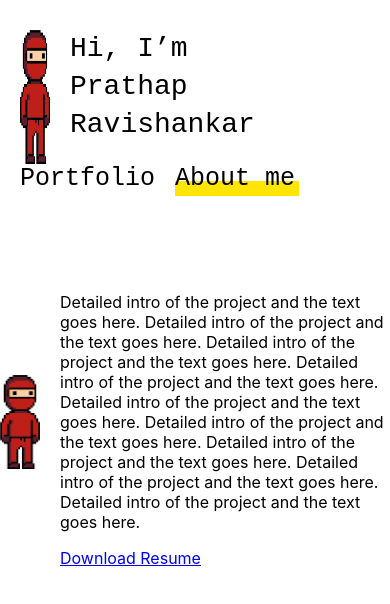
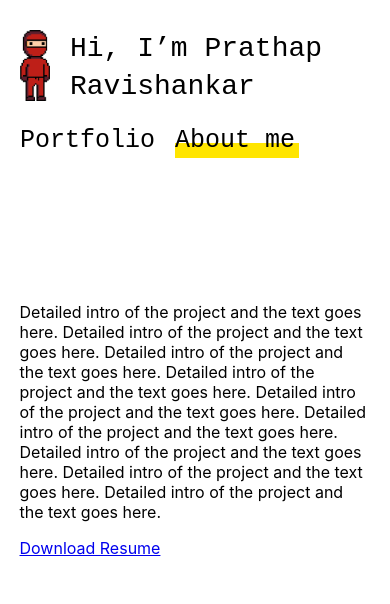
Before and after one commit to shutterdragon/shutterdragon.github.io, a React (Create React App) app: page /about in a window 390 px wide. Shown: the top 604 px of the page. Built offline with nearby package versions, Linux system fonts and the light colour scheme; a web font is replaced by a local one.

Commit message:
about content styling mobile

```diff
--- a/src/App.css
+++ b/src/App.css
@@ -174,7 +174,7 @@ header h1 {
 }
 
 .titlePic {
-  width: 25%;
+  width: 100%;
 }
 .publicationName {
   width: 10%;
@@ -235,10 +235,13 @@ header .container-fluid {
   column-gap: 20px;
   text-decoration: none;
   color: #000;
+  justify-content: flex-start;
+  align-items: flex-start;
 }
 
 .logoTitle img {
   width: 30px;
+  align-self: start;
 }
 
 .star {
@@ -263,7 +266,15 @@ header .container-fluid {
   width: 40px;
 }
 
+.titleWStar {
+  display: flex;
+  column-gap: 20px;
+}
+
 @media (max-width: 767px) {
+  header .logoTitle {
+    width: 100%;
+  }
   nav.homeNav {
     flex-direction: column;
   }
@@ -281,12 +292,9 @@ header .container-fluid {
   }
   .portfolioItem {
     flex-direction: column;
+    margin: 0 0 25px 0;
   }
 
-  .titleWStar {
-    display: flex;
-    column-gap: 20px;
-  }
   .titlePic {
     width: 100%;
   }
@@ -295,4 +303,10 @@ header .container-fluid {
     margin-left: 50px;
     width: 80%;
   }
+  .about-content {
+    width: 90%;
+  }
+  .about-content img {
+    display: none;
+  }
 }
```
